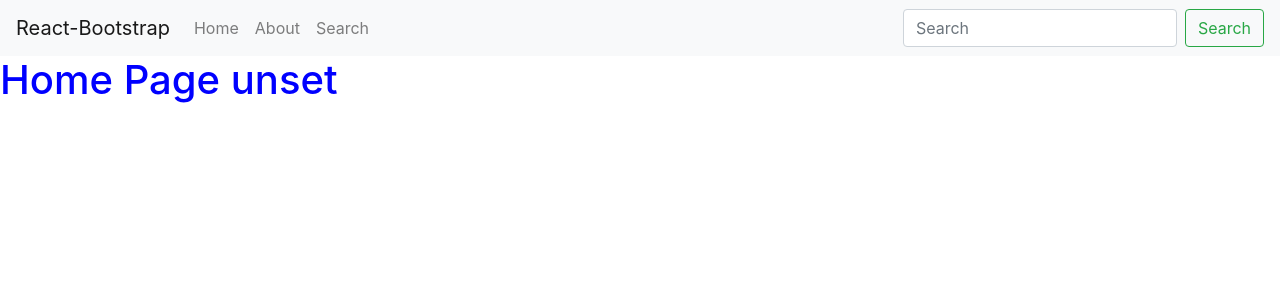
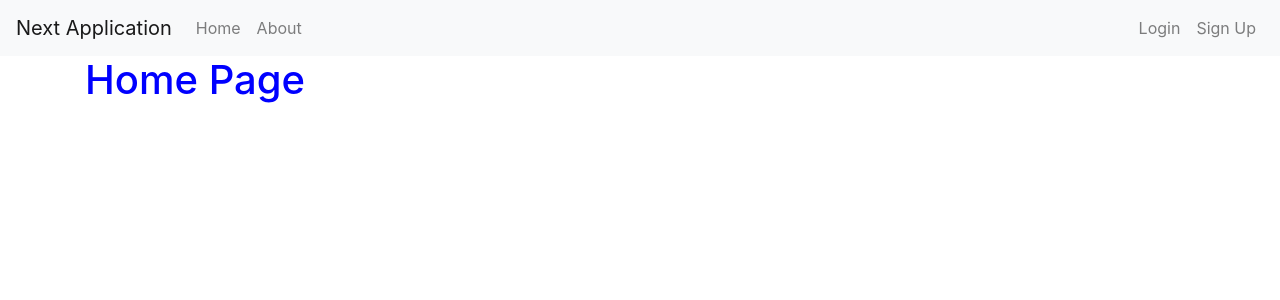
Before and after one commit to jasimawan/next-express, a Next.js app: page / in a window 1280 px wide. Shown: the top 300 px of the page. Built offline with nearby package versions, Linux system fonts and the light colour scheme; no server answers.

Commit message:
Added Layout and styhling

```diff
--- a/assets/styles/main.css
+++ b/assets/styles/main.css
@@ -1 +1,9 @@
 @import './colors.css';
+.app-wrapper{
+display: flex;
+flex-direction: column;
+min-height: 100vh;
+}
+main{
+    flex-grow: 1;
+}
--- a/components/Header.js
+++ b/components/Header.js
@@ -1,23 +1,21 @@
-import { Navbar, Nav, Form, FormControl, Button } from 'react-bootstrap';
-
+import { Navbar, Nav } from 'react-bootstrap';
 function Header() {
-  return (
-    <Navbar bg="light" expand="lg">
-      <Navbar.Brand href="/">React-Bootstrap</Navbar.Brand>
-      <Navbar.Toggle aria-controls="basic-navbar-nav" />
-      <Navbar.Collapse id="basic-navbar-nav">
-        <Nav className="mr-auto">
-          <Nav.Link href="/">Home</Nav.Link>
-          <Nav.Link href="/about">About</Nav.Link>
-          <Nav.Link href="/search">Search</Nav.Link>
-        </Nav>
-        <Form inline>
-          <FormControl type="text" placeholder="Search" className="mr-sm-2" />
-          <Button variant="outline-success">Search</Button>
-        </Form>
-      </Navbar.Collapse>
-    </Navbar>
-  );
+    return (
+        <Navbar bg='light' expand='lg'>
+            <Navbar.Brand href='/'>Next Application</Navbar.Brand>
+            <Navbar.Toggle aria-controls='basic-navbar-nav' />
+            <Navbar.Collapse id='basic-navbar-nav'>
+                <Nav className='mr-auto'>
+                    <Nav.Link href='/'>Home</Nav.Link>
+                    <Nav.Link href='/about'>About</Nav.Link>
+                </Nav>
+                <Nav>
+                    <Nav.Link href='/login'>Login</Nav.Link>
+                    <Nav.Link href='/signup'>Sign Up</Nav.Link>
+                </Nav>
+            </Navbar.Collapse>
+        </Navbar>
+    );
 }
 
 export default Header;
--- /dev/null
+++ b/components/MainLayout.js
@@ -0,0 +1,14 @@
+import Header from './Header';
+
+const MainLayout = ({ children }) => {
+    return (
+        <div className={'app-wrapper'}>
+            <header>
+                <Header />
+            </header>
+            <main>{children}</main>
+        </div>
+    );
+};
+
+export default MainLayout;
--- a/pages/_app.js
+++ b/pages/_app.js
@@ -1,14 +1,8 @@
 // import App from 'next/app'
 import 'bootstrap/dist/css/bootstrap.min.css';
-import Header from '../components/Header';
 import '../assets/styles/main.css';
 function MyApp({ Component, pageProps }) {
-  return (
-    <>
-      <Header />
-      <Component {...pageProps} />
-    </>
-  );
+    return <Component {...pageProps} />;
 }
 
 // Only uncomment this method if you have blocking data requirements for
--- a/pages/index.js
+++ b/pages/index.js
@@ -1,9 +1,13 @@
+import MainLayout from '../components/MainLayout';
+
 const Index = () => {
-  return (
-    <div>
-      <h1 className={'primary'}>Home Page {process.env.SECRET}</h1>
-    </div>
-  );
+    return (
+        <MainLayout>
+            <div className={'container'}>
+                <h1 className={'primary'}>Home Page</h1>
+            </div>
+        </MainLayout>
+    );
 };
 
 export default Index;
--- /dev/null
+++ b/pages/login.js
@@ -0,0 +1,5 @@
+const Login = () => {
+    return <div>Login page</div>;
+};
+
+export default Login;
--- a/pages/search.js
+++ /dev/null
@@ -1,5 +0,0 @@
-const search = () => {
-  return <div>Search page</div>;
-};
-
-export default search;
--- /dev/null
+++ b/pages/signup.js
@@ -0,0 +1,5 @@
+const Signup = () => {
+    return <div>Signup page</div>;
+};
+
+export default Signup;
```
Also changed, not shown: pages/about.js (+9 -1 lines), 2 other files (tests, documents, lock files or other folders).
